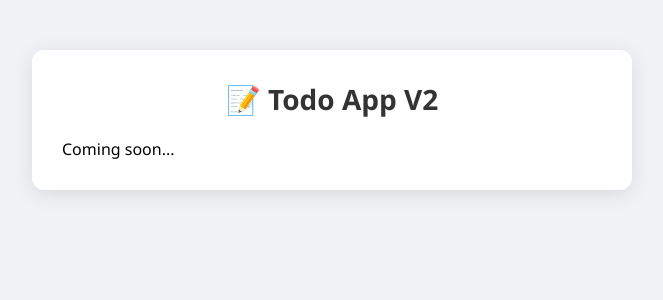
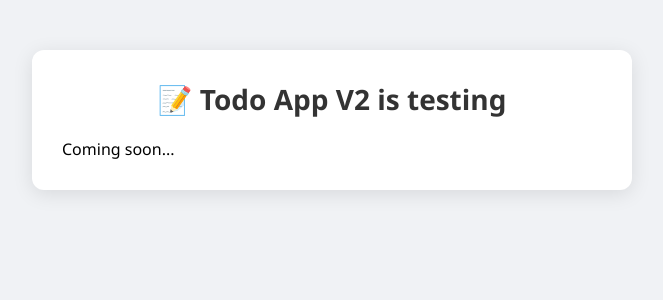
Before and after one commit to Krishyadav123/todo-app, a React (Create React App) app: page / in a window 1280 px wide. Shown: the top 300 px of the page, without its empty margins (308-971 px from the left). Built offline with nearby package versions, Linux system fonts and the light colour scheme.

Commit message:
Update app title to indicate testing phase

```diff
--- a/src/App.js
+++ b/src/App.js
@@ -4,7 +4,7 @@ import './App.css';
 function App() {
   return (
     <div className="app-container">
-      <h1 className="app-title">📝 Todo App V2</h1>
+      <h1 className="app-title">📝 Todo App V2 is testing </h1>
       <p>Coming soon...</p>
     </div>
   );
```
